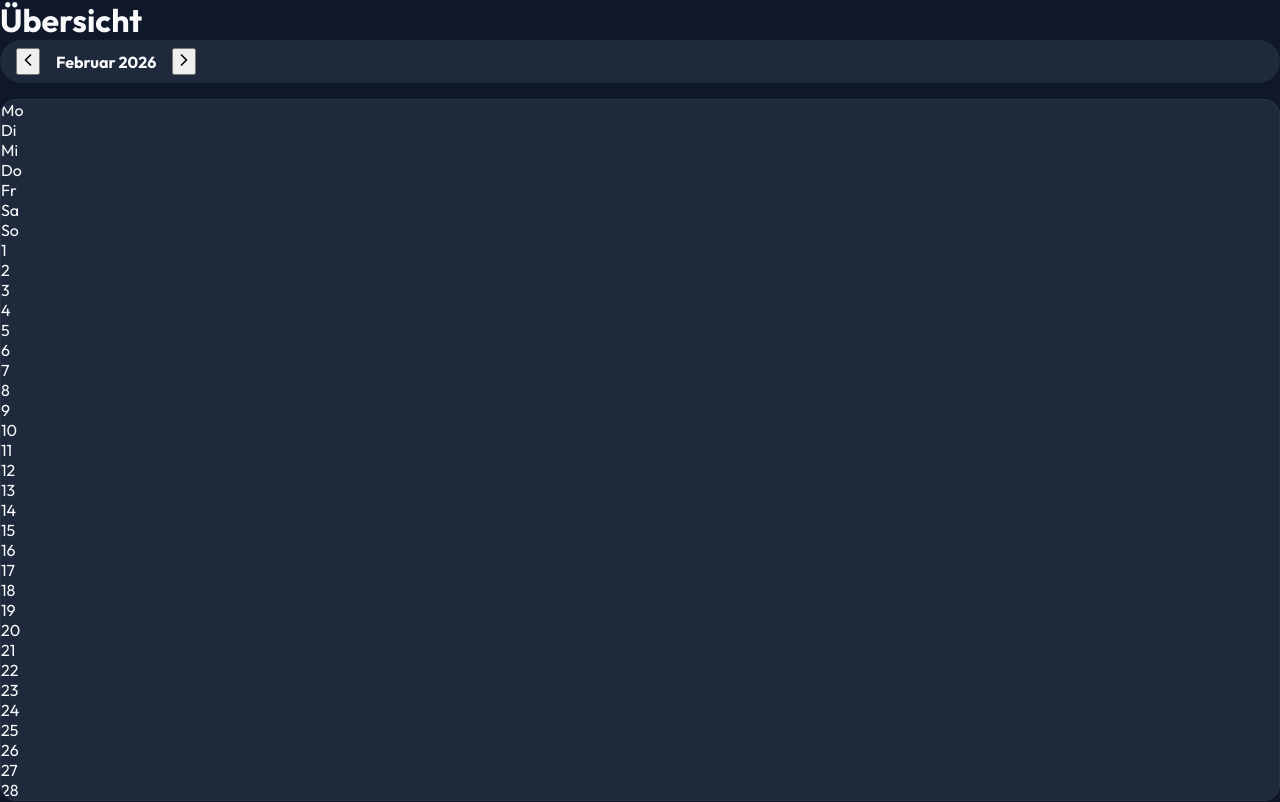
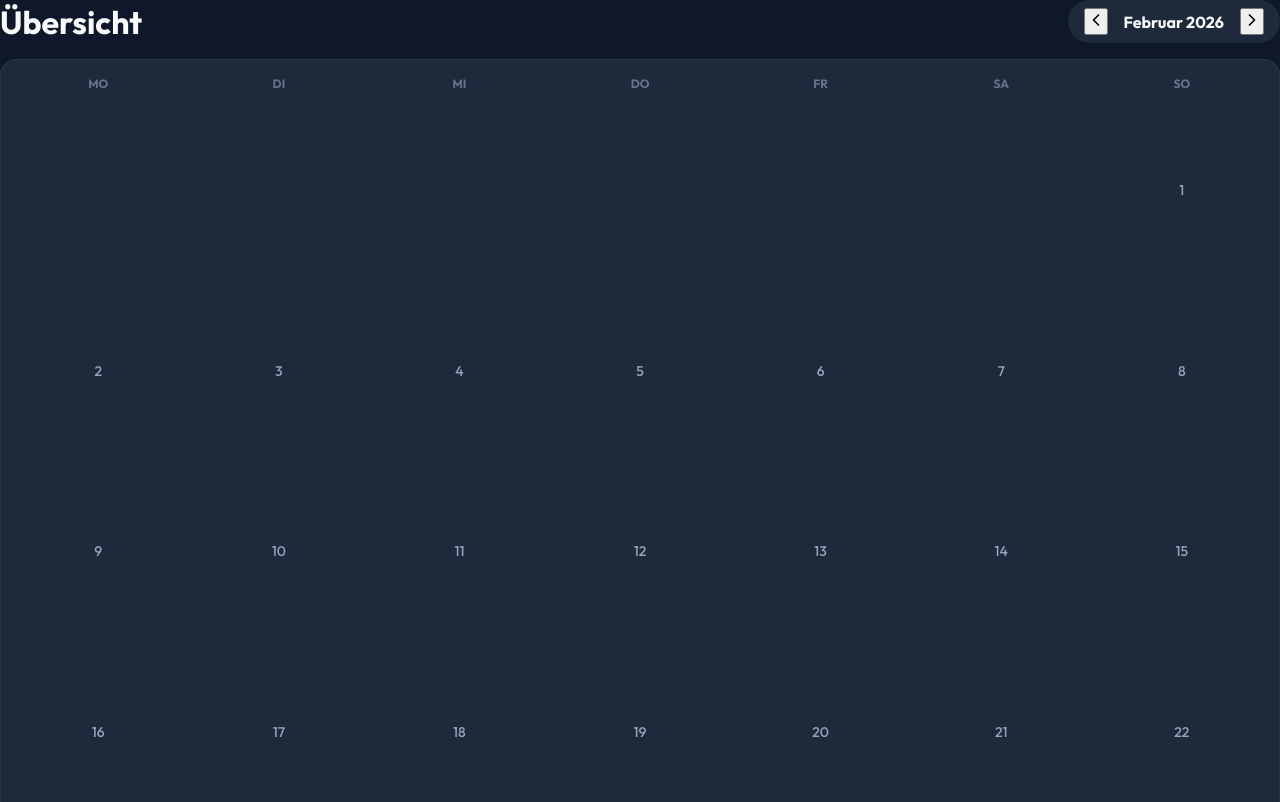
Before and after one commit to Jobacke/Schichttagebuch, a React (Vite) app: page / in a window 1280 px wide. Shown: the top 802 px of the page. Built offline with nearby package versions, Linux system fonts and the light colour scheme; no server answers; the database is empty; sample sign-in values are in the browser's storage.

Commit message:
Fix Styles and Calendar Grid

```diff
--- a/src/index.css
+++ b/src/index.css
@@ -5,7 +5,7 @@
   --bg-app: #0f172a;
   --bg-surface: #1e293b;
   --bg-surface-highlight: #334155;
-  --bg-surface-transparent: rgba(30, 41, 59, 0.8);
+  --bg-surface-transparent: rgba(30, 41, 59, 0.95);
 
   /* Semantic Colors */
   --primary: #f97316;
@@ -56,9 +56,7 @@ body {
   flex-direction: column;
 }
 
-/* --- Utilities (Tailwind-like Polyfill) --- */
-
-/* Layout */
+/* --- Layout Utilities --- */
 .flex {
   display: flex;
 }
@@ -71,8 +69,16 @@ body {
   flex: 1;
 }
 
+.flex-wrap {
+  flex-wrap: wrap;
+}
+
 .items-center {
   align-items: center;
+}
+
+.items-end {
+  align-items: flex-end;
 }
 
 .justify-between {
@@ -101,6 +107,19 @@ body {
 
 .gap-4 {
   gap: 16px;
+}
+
+/* Custom Layout Shortcuts */
+.flex-between {
+  display: flex;
+  justify-content: space-between;
+  align-items: center;
+}
+
+.flex-center {
+  display: flex;
+  justify-content: center;
+  align-items: center;
 }
 
 .grid {
@@ -147,6 +166,14 @@ body {
   top: 0;
 }
 
+.top-2 {
+  top: 8px;
+}
+
+.right-2 {
+  right: 8px;
+}
+
 .z-10 {
   z-index: 10;
 }
@@ -170,6 +197,10 @@ body {
 
 .h-4 {
   height: 16px;
+}
+
+.w-24 {
+  width: 6rem;
 }
 
 /* Spacing */
@@ -209,6 +240,11 @@ body {
   padding-bottom: 4px;
 }
 
+.py-1\.5 {
+  padding-top: 6px;
+  padding-bottom: 6px;
+}
+
 .py-2 {
   padding-top: 8px;
   padding-bottom: 8px;
@@ -243,6 +279,10 @@ body {
   margin-bottom: 24px;
 }
 
+.mt-4 {
+  margin-top: 16px;
+}
+
 .mt-6 {
   margin-top: 24px;
 }
@@ -263,7 +303,36 @@ body {
   padding-bottom: 96px;
 }
 
-/* Colors & Backgrounds */
+/* Appearance */
+.opacity-0 {
+  opacity: 0;
+}
+
+.opacity-30 {
+  opacity: 0.3;
+}
+
+.opacity-50 {
+  opacity: 0.5;
+}
+
+.opacity-100 {
+  opacity: 1;
+}
+
+.group:hover .group-hover\:opacity-100 {
+  opacity: 1;
+}
+
+.cursor-pointer {
+  cursor: pointer;
+}
+
+.block {
+  display: block;
+}
+
+/* Colors */
 .bg-app {
   background-color: var(--bg-app);
 }
@@ -361,51 +430,6 @@ body {
   letter-spacing: 0.05em;
 }
 
-/* Borders & Radius */
-.rounded-md {
-  border-radius: var(--radius-sm);
-}
-
-.rounded-lg {
-  border-radius: var(--radius-sm);
-}
-
-.rounded-xl {
-  border-radius: var(--radius-md);
-}
-
-.rounded-full {
-  border-radius: 9999px;
-}
-
-.border {
-  border: 1px solid var(--bg-surface-highlight);
-}
-
-.border-b {
-  border-bottom: 1px solid var(--bg-surface-highlight);
-}
-
-.border-t {
-  border-top: 1px solid var(--bg-surface-highlight);
-}
-
-.border-l-4 {
-  border-left-width: 4px;
-}
-
-.border-l-success {
-  border-left-color: var(--success);
-}
-
-.border-l-danger {
-  border-left-color: var(--danger);
-}
-
-.divide-y>*+* {
-  border-top: 1px solid rgba(255, 255, 255, 0.05);
-}
-
 /* Components */
 .card {
   background: var(--bg-surface);
@@ -415,15 +439,21 @@ body {
   overflow: hidden;
 }
 
+.btn,
 .btn-primary {
+  display: inline-flex;
+  justify-content: center;
+  align-items: center;
   background-color: var(--primary);
   color: white;
   border: none;
   font-weight: 600;
   cursor: pointer;
-  transition: active 0.1s;
+  transition: all 0.2s;
+  border-radius: var(--radius-sm);
 }
 
+.btn:active,
 .btn-primary:active {
   transform: scale(0.98);
 }
@@ -451,6 +481,91 @@ body {
 .backdrop-blur-sm {
   backdrop-filter: blur(4px);
   -webkit-backdrop-filter: blur(4px);
+}
+
+/* --- Calendar (Journal) --- */
+.calendar-grid {
+  display: grid;
+  grid-template-columns: repeat(7, 1fr);
+  gap: 2px;
+  padding: 8px;
+}
+
+.calendar-day-header {
+  text-align: center;
+  font-size: 12px;
+  font-weight: 700;
+  color: var(--text-tertiary);
+  padding: 8px 0;
+  text-transform: uppercase;
+}
+
+.calendar-day {
+  aspect-ratio: 1;
+  display: flex;
+  flex-direction: column;
+  justify-content: center;
+  align-items: center;
+  border-radius: 8px;
+  font-weight: 500;
+  position: relative;
+  cursor: pointer;
+  transition: background-color 0.2s;
+  color: var(--text-secondary);
+  font-size: 14px;
+}
+
+.calendar-day.empty {
+  pointer-events: none;
+}
+
+.calendar-day:hover {
+  background-color: var(--bg-surface-highlight);
+}
+
+.calendar-day.selected {
+  background-color: var(--primary);
+  color: white;
+}
+
+.calendar-day.has-shift {
+  color: white;
+  font-weight: 700;
+}
+
+.shift-dot {
+  width: 4px;
+  height: 4px;
+  border-radius: 50%;
+  background-color: var(--primary);
+  margin-top: 4px;
+}
+
+.calendar-day.selected .shift-dot {
+  background-color: white;
+}
+
+/* --- Settings Components --- */
+.section-header {
+  font-size: 12px;
+  font-weight: 700;
+  color: var(--text-tertiary);
+  text-transform: uppercase;
+  letter-spacing: 0.05em;
+  padding-left: 8px;
+  margin-bottom: 8px;
+  margin-top: 24px;
+}
+
+.settings-group {
+  background: var(--bg-surface);
+  border-radius: var(--radius-md);
+  overflow: hidden;
+  border: 1px solid rgba(255, 255, 255, 0.05);
+}
+
+.safe-area-bottom {
+  padding-bottom: calc(20px + var(--safe-bottom));
 }
 
 /* Animations */
@@ -499,26 +614,3 @@ body {
 .slide-in-from-right-5 {
   animation: slideRight 0.3s ease-out;
 }
-
-/* Utilities Specific to new components */
-.section-header {
-  font-size: 12px;
-  font-weight: 700;
-  color: var(--text-tertiary);
-  text-transform: uppercase;
-  letter-spacing: 0.05em;
-  padding-left: 8px;
-  margin-bottom: 8px;
-  margin-top: 24px;
-}
-
-.settings-group {
-  background: var(--bg-surface);
-  border-radius: var(--radius-md);
-  overflow: hidden;
-  border: 1px solid rgba(255, 255, 255, 0.05);
-}
-
-.safe-area-bottom {
-  padding-bottom: calc(20px + var(--safe-bottom));
-}
```
